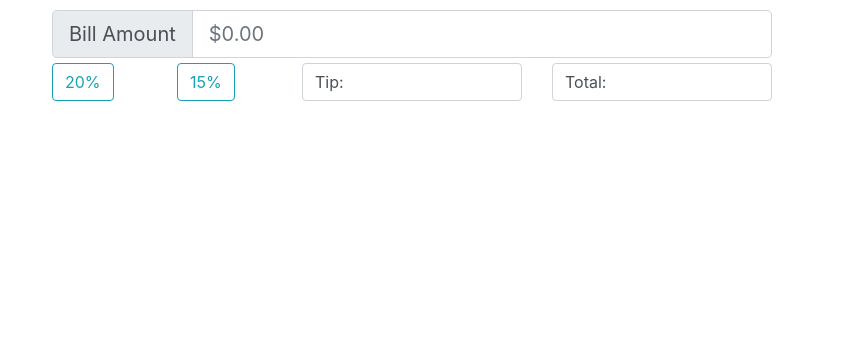
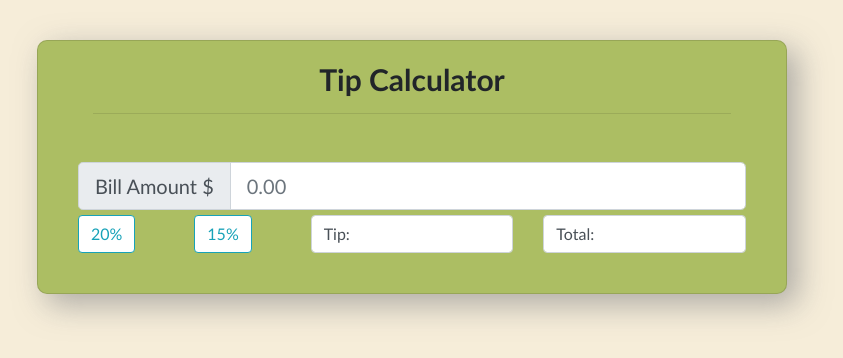
Before and after one commit to bondtiffanym/tip_calculator, a plain HTML site: page Tip Calculator/index.html in a window 1280 px wide. Shown: the whole page, without its empty margins (228-1071 px from the left). Drawn offline with nearby package versions, Linux system fonts and the light colour scheme.

Commit message:
Add files via upload

```diff
--- a/Tip Calculator/index.html
+++ b/Tip Calculator/index.html
@@ -12,22 +12,31 @@
 </head>
 <body>
 
+        <head>
+                <title>Tip Calculator</title>
+              </head>
+
+              <body>
                 <div class="container-fluid">
 
                   <!-- Contains whole calculator -->
-        <div class="container">
+                  <div class="container card">
+                    <div class="card-title">
+                      <h4 style="text-align: center; font-weight: bold; font-size: 30px;">Tip Calculator</h4><hr style="width: 90%;">
+                    </div>
+                    <div class="card-body">
 
                     <!-- Bill Amount -->
 
-            <div class="input-group input-group-lg" style="margin-top: 10px;">
+              <div class="input-group input-group-lg">
                 <div class="input-group-prepend">
-                <span class="input-group-text">Bill Amount</span>
+                  <span class="input-group-text">Bill Amount $</span>
                 </div>
-              <input type="text" class="form-control" id="bill-amount" aria-label="Large" aria-describedby="inputGroup-sizing-sm" placeholder="$0.00">
+                <input type="text" class="form-control" id="bill-amount" aria-label="Large" aria-describedby="inputGroup-sizing-sm" placeholder="0.00">
               </div>
                     <!-- Tip Calculation Buttons -->
 
-                  <div class="row">
+                    <div class="row" style="margin-top: 5px;">
 
                       <div class="col-sm-2">
                         <button class="btn btn-outline-info" id="tip20">20%</button>
@@ -51,11 +60,12 @@
                     </div>
 
                     <!-- Closes calculator container -->
-
+                    </div>
                   </div>
 
                   <!-- Closes fluid body container -->
                 </div>
+              </body>
 
 </body>
 </html>
--- a/Tip Calculator/style.css
+++ b/Tip Calculator/style.css
@@ -1,6 +1,24 @@
-.container {
+body {
+    background-color: #F6EDD9;
+    font-family: "Trebuchet MS", Helvetica, sans-serif;
+  }
+  .card {
     width: 60%;
-}
-.row {
-    margin-top: 5px;
-}
+    min-width: 570px;
+    padding: 20px;
+    margin: 40px auto;
+    background-color: #ACBE63;
+    border-radius: 10px;
+    -webkit-box-shadow: 10px 10px 31px 1px rgba(143,143,143,0.69);
+  -moz-box-shadow: 10px 10px 31px 1px rgba(143,143,143,0.69);
+  box-shadow: 10px 10px 31px 1px rgba(143,143,143,0.69);
+  }
+  .btn {
+    background-color: #ffffff;
+  }
+  #tip {
+    min-width: 118px;
+  }
+  #total {
+    min-width: 142px;
+  }
```
Lines whose indentation alone changed are shown as unchanged.
